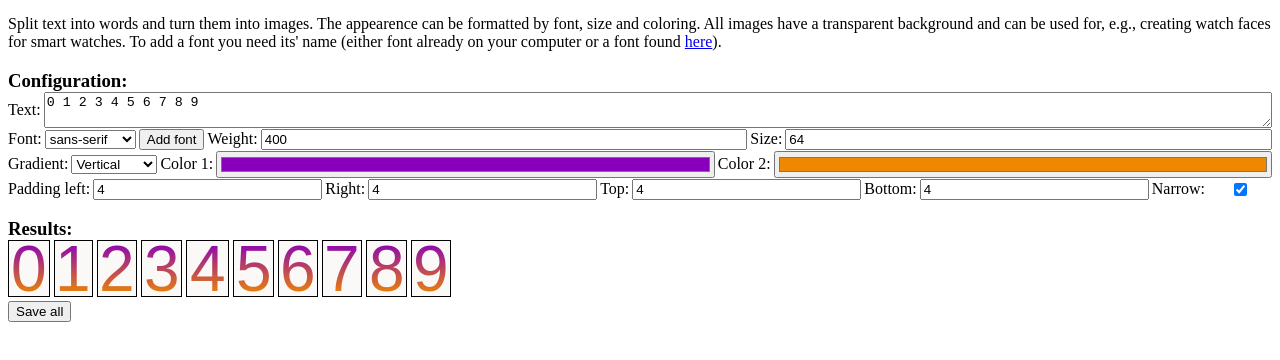
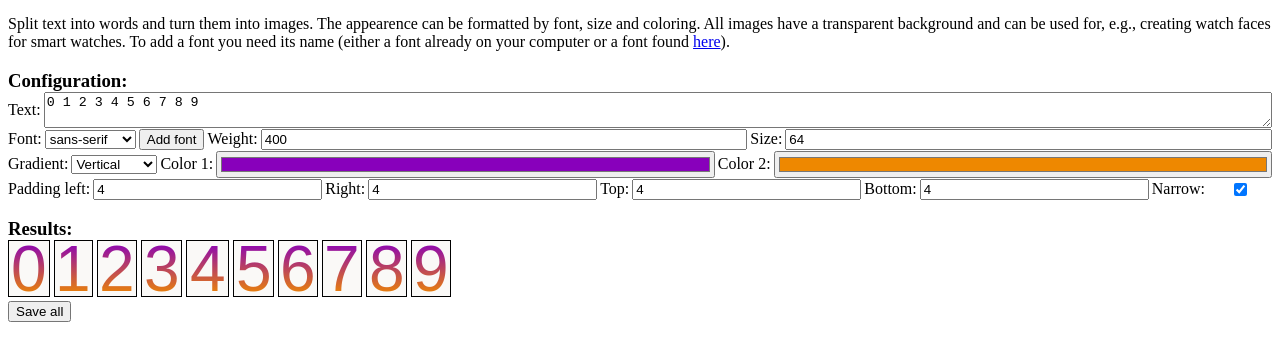
Before and after one commit to Aggrathon/font2pngs, a plain HTML site: page index.html in a window 1280 px wide. Shown: the part 46-406 px from the top of the page. Drawn offline with Linux system fonts and the light colour scheme.

Commit message:
typo fix

```diff
--- a/index.html
+++ b/index.html
@@ -51,7 +51,7 @@
         Split text into words and turn them into images.
         The appearence can be formatted by font, size and coloring.
         All images have a transparent background and can be used for, e.g., creating watch faces for smart watches.
-        To add a font you need its' name (either font already on your computer or a font found
+        To add a font you need its name (either a font already on your computer or a font found
         <a href="https: //fonts.google.com" target="_blank">here</a>).
     </p>
     <a href="https://github.com/Aggrathon/font2pngs" class="source">View on GitHub</a>
```
